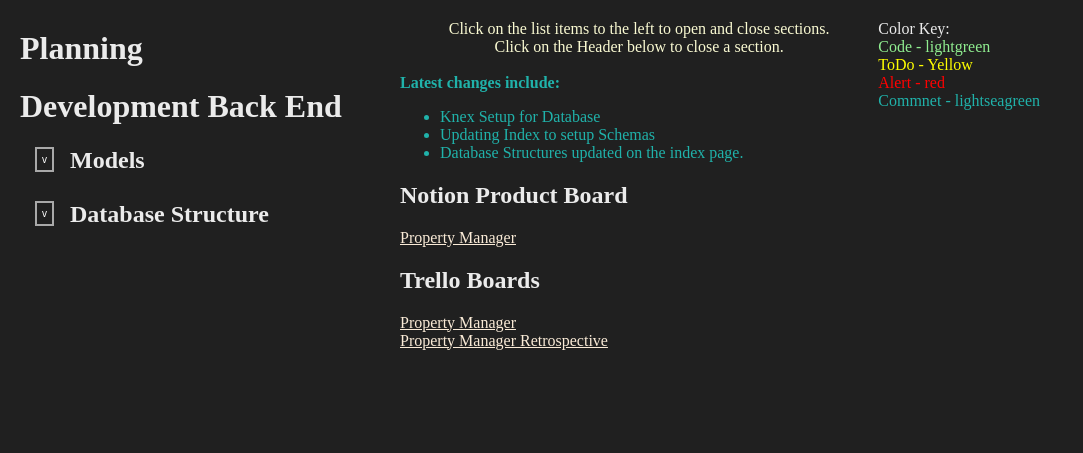
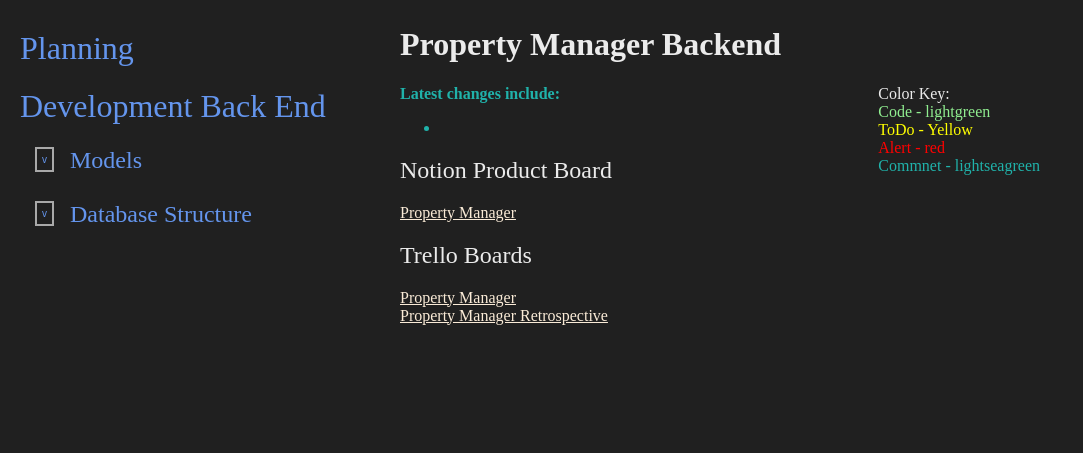
Before and after one commit to nezlobnaya/freehold_be, a website: page src/index.html in a window 1280 px wide. Shown: the whole page, without its empty margins (0-1083 px from the left). Drawn offline with Linux system fonts and the light colour scheme.

Commit message:
Update index.html

```diff
--- a/src/index.html
+++ b/src/index.html
@@ -14,7 +14,7 @@
     button {
       background-color: #202020;
       border: 2px darkgray solid;
-      color: white;
+      color: cornflowerblue;
       padding: 5px;
       text-align: center;
       text-decoration: none;
@@ -25,7 +25,7 @@
       position:relative;
       top: -5px;
     }
-    button:hover { background-color: darkgray; }
+    button:hover { color: #202020; background-color: cornflowerblue; border: 1px #202020 solid; }
     a { color: antiquewhite; }
     h1, h2, h3 { position:relative; cursor: pointer;  }
     .show { display: block; }
@@ -35,7 +35,8 @@
     h2.moreInfo:hover { text-decoration: underline wavy; }
     li.moreInfo { position:relative; left: -20px; cursor: pointer; }
     #main { min-width: 400px; padding-bottom: 100px; }
-    #leftMenu { left: 5px; }
+    #leftMenu { left: 5px; color: cornflowerblue; }
+    #leftMenu h1, h2, h3 { font-weight: normal;}
     #leftMenu h3 { padding-left: 45px; }
     #leftMenu ul { padding-left: 85px; }
     .moreContent {
@@ -43,7 +44,7 @@
       width: 50%;
       position: absolute;
       left: 400px;
-      top: 20px;
+      top: 5px;
       padding-bottom: 100px;
     }
     pre {
@@ -150,6 +151,8 @@
   <!-- Right Side Content -->
   <div id="#content" class="moreContent">
 
+    <h1>Property Manager Backend</h1>
+
     <!-- Color Key -->
     <div style="float: right;">
       Color Key: <br />
@@ -159,19 +162,11 @@
       <span class="comment">Commnet - lightseagreen</span>
     </div>
 
-    <!-- How to Use this resource. -->
-    <div style="color: lightgoldenrodyellow; text-align: center">
-      Click on the list items to the left to open and close sections. <br />
-      Click on the Header below to close a section. <br /><br />
-    </div>
-
     <!-- Latest Changes -->
     <div class="comment">
       <strong>Latest changes include: </strong>
       <ul>
-        <li>Knex Setup for Database</li>
-        <li>Updating Index to setup Schemas</li>
-        <li>Database Structures updated on the index page.</li>
+        <li></li>
       </ul>
     </div>
 
```
